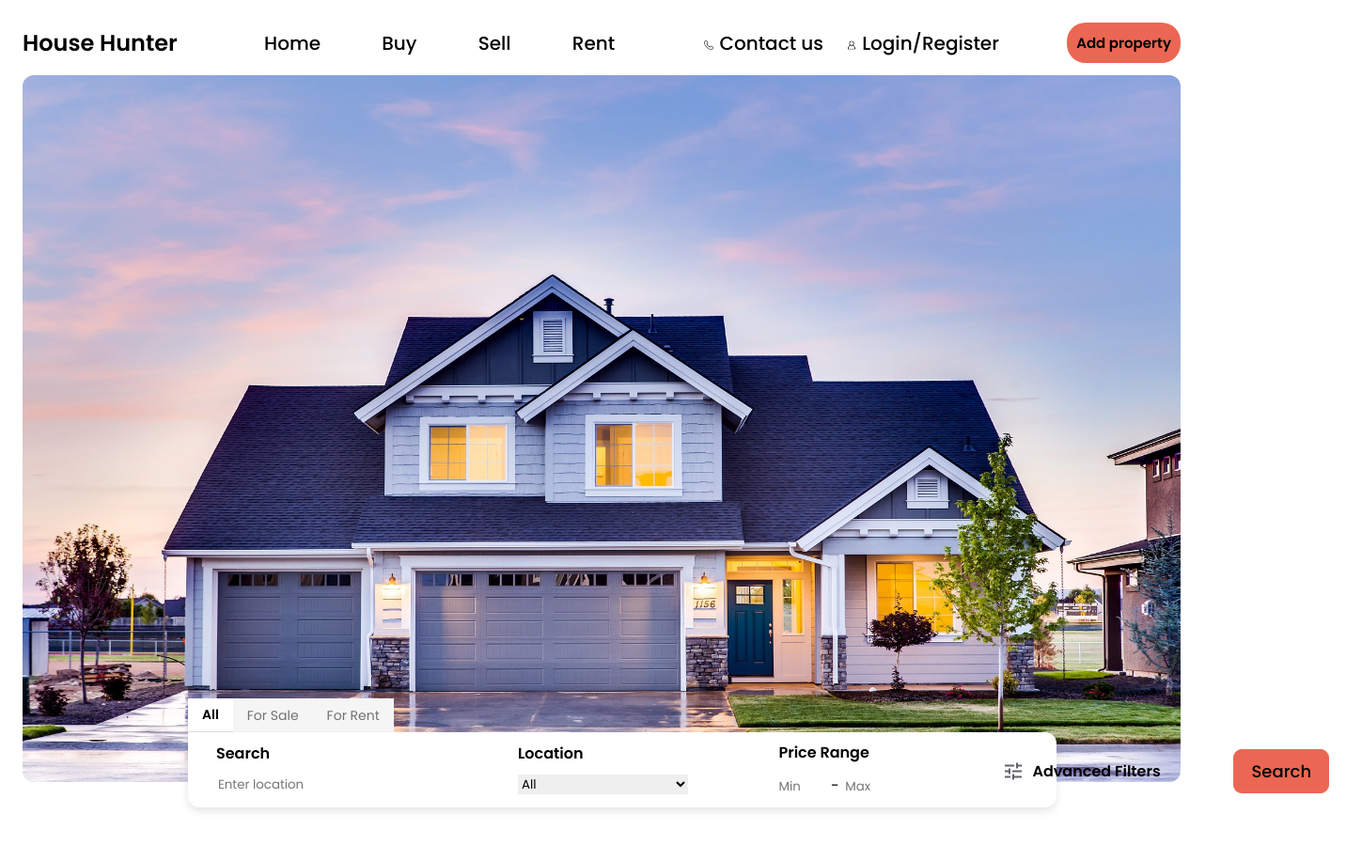
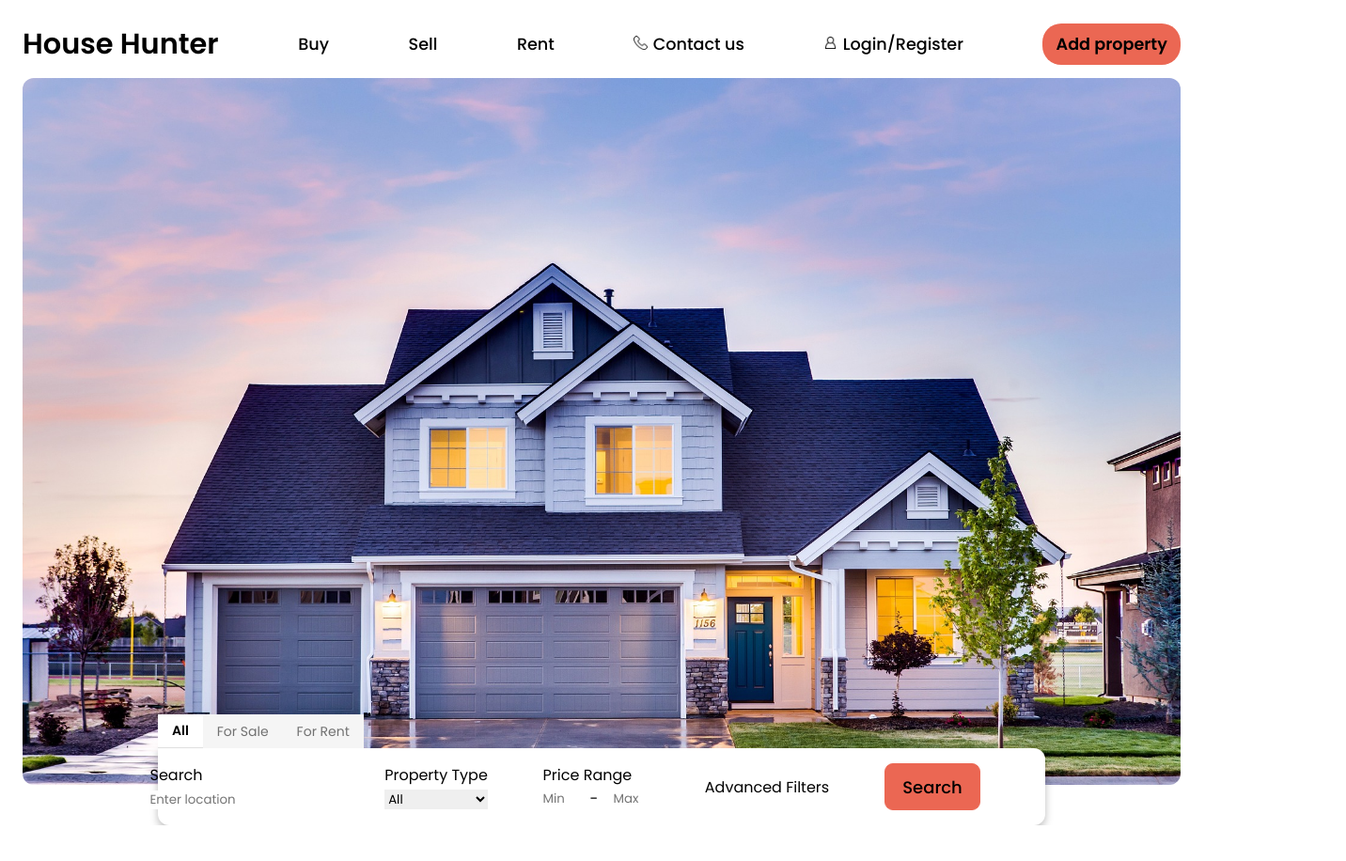
Before and after one commit to Christina0896/Proj.1-Real-estate-website, a plain HTML site: page index.html in a window 1280 px wide. Shown: the whole page at 94% size, 1432 px wide, since content can reach past the window. After the commit the page ends 878 px from the top, so only its background shows below. Drawn offline with Linux system fonts and the light colour scheme.

Commit message:
fix: update navigation links to point to the correct home page

```diff
--- /dev/null
+++ b/global-style.css
@@ -0,0 +1,26 @@
+@import url('https://fonts.googleapis.com/css2?family=Poppins:ital,wght@0,100;0,200;0,300;0,400;0,500;0,600;0,700;0,800;0,900;1,100;1,200;1,300;1,400;1,500;1,600;1,700;1,800;1,900&display=swap');
+* {
+  box-sizing: border-box;
+  margin: 0;
+  padding: 0;
+  font-family: 'Poppins';
+}
+:root {
+  --background: white;
+  --button: rgba(235, 103, 83, 1);
+}
+
+.container {
+  max-width: 1600px;
+  margin: 0 auto;
+  padding: 1.5em;
+  width: 100%;
+}
+a {
+  text-decoration: none;
+  color: black;
+}
+input,
+select {
+  border: none;
+}
--- /dev/null
+++ b/index.css
@@ -0,0 +1,207 @@
+/*header*/
+nav {
+  display: flex;
+  align-items: center;
+  justify-content: space-between;
+  font-size: 1.1rem;
+  font-weight: 500;
+  margin-bottom: 13px;
+}
+.logo {
+  font-size: 1.9rem;
+  font-weight: 600;
+  cursor: pointer;
+}
+
+.contact img,
+.login img,
+.btn-addProperty img {
+  width: 15px;
+  margin-right: 0.3em;
+}
+
+.btn-addProperty {
+  padding: 0.5em 0.8em;
+  border-radius: 20px;
+  border: none;
+  background-color: var(--button);
+  font-size: 1.1rem;
+  font-weight: 600;
+  margin: 0;
+  cursor: pointer;
+}
+.icon-menu {
+  display: none;
+}
+.nav-links a:hover {
+  text-decoration: underline;
+  transition: 0.2s ease;
+}
+/*hero section*/
+.hero {
+  position: relative;
+}
+.hero-img img {
+  width: 100%;
+  height: 47em;
+  border-radius: 12px;
+  object-fit: cover;
+}
+
+/*Tab option*/
+.tab {
+  font-size: 14px;
+  color: rgba(113, 113, 113, 1);
+  padding: 7px 15px;
+  background: rgb(245, 245, 245);
+  border: none;
+  cursor: pointer;
+}
+.tab-option {
+  display: flex;
+}
+.tab.active {
+  color: black;
+  font-weight: 600;
+  background: var(--background);
+  border-bottom: 1px solid rgba(113, 113, 113, 0.226);
+}
+
+/*search container*/
+.search-container {
+  position: absolute;
+  top: 97%;
+  left: 50%;
+  transform: translate(-50%, -50%);
+}
+#property-type {
+  width: 100%;
+  font-size: 0.831rem;
+}
+.search {
+  display: grid;
+  grid-template-columns: repeat(auto-fit, minmax(0, 1fr));
+  justify-items: center;
+  background: var(--background);
+  width: 944px;
+  box-shadow: 0 4px 8px rgba(0, 0, 0, 0.267);
+  border-radius: 0px 12px 12px 12px;
+  padding: 1em 2em 1em 2em;
+}
+/*search-group*/
+.price-input {
+  display: flex;
+  flex-direction: column;
+}
+.price-range {
+  display: flex;
+}
+.price-range .input-min,
+.price-range .input-max {
+  width: 50px;
+}
+.separator {
+  margin-right: 1em;
+}
+
+.search-btn-container {
+  display: flex;
+}
+.search-btn {
+  font-size: 18px;
+  font-weight: 500;
+  padding: 0.5em 1em;
+  border-radius: 9px;
+  border: 1px solid var(--button);
+  background: var(--button);
+}
+input[type='number']::-webkit-inner-spin-button,
+input[type='number']::-webkit-outer-spin-button {
+  -webkit-appearance: none;
+}
+input:focus,
+select:focus {
+  outline: none;
+}
+.login-menu {
+  display: none;
+}
+/*Advanced Filters*/
+.advanced-filters {
+  display: flex;
+  align-items: center;
+}
+/*Advanced filters curtain*/
+.curtain-menu {
+  display: none; /* Hidden by default */
+  position: fixed;
+  top: 0;
+  left: 0;
+  width: 100%;
+  height: 100%;
+  background-color: rgba(0, 0, 0, 0.61); /* Semi-transparent background */
+  z-index: 1000; /* Ensure it's on top */
+  padding: 20px;
+  box-sizing: border-box;
+}
+.curtain-menu .close {
+  color: black;
+  font-size: 18px;
+  text-align: end;
+  cursor: pointer;
+}
+.filters {
+  background-color: var(--background);
+  width: 40%;
+  height: 98%;
+  margin-left: 35em;
+  border-radius: 12px 12px 12px 12px;
+}
+/*responsive*/
+@media only screen and (min-width: 1400px) and (max-width: 1552px) {
+  .nav-links {
+    font-size: 20px;
+  }
+  .logo {
+    font-size: 25px;
+    white-space: nowrap;
+  }
+  .contact,
+  .login,
+  .btn-addProperty {
+    white-space: nowrap;
+  }
+}
+@media only screen and (min-width: 1169px) and (max-width: 1399px) {
+  .btn-addProperty img {
+    display: none;
+  }
+}
+@media only screen and (min-width: 929px) and (max-width: 1166px) {
+  .nav-links {
+    font-size: 18px;
+  }
+  .logo {
+    font-size: 22px;
+    white-space: nowrap;
+  }
+
+  .btn-addProperty {
+    font-size: 13px;
+  }
+  .contact img,
+  .login img {
+    width: 10px;
+  }
+  .btn-addProperty img {
+    display: none;
+  }
+  .search {
+    width: 824px;
+  }
+}
+
+/*responsive: Switch to hamburger menu on small screens*/
+@media only screen and (max-width: 928px) {
+  /*later*/
+}
--- a/index.html
+++ b/index.html
@@ -4,52 +4,47 @@
     <meta charset="UTF-8" />
     <meta name="viewport" content="width=device-width, initial-scale=1.0" />
     <title>House Hunter</title>
-    <link rel="stylesheet" href="style.css" />
+    <link rel="stylesheet" href="global-style.css" />
+    <link rel="stylesheet" href="index.css" />
     <script src="script.js" defer></script>
   </head>
   <body>
     <div class="container">
+      <!-- Header Section -->
       <header>
-        <a href="home.html"><h1 class="logo">House Hunter</h1></a>
-        <nav class="nav-links">
-          <a href="home.html">Home</a>
+        <nav class="nav-links" id="nav-links">
+          <!-- Logo -->
+          <h1 class="logo"><a href="index.html">House Hunter</a></h1>
+          <!-- Navigation Section -->
           <a href="">Buy</a>
           <a href="">Sell</a>
           <a href="">Rent</a>
-          <a href="" class="contact"
-            ><img src="icons/contact.png" alt="" />Contact us</a
-          >
-          <a href="" class="login"
-            ><img src="icons/login.png" alt="" />Login/Register</a
-          >
+          <a href="" class="contact"><img src="icons/contact.png" alt="" />Contact us</a>
+          <a href="" class="login"><img src="icons/login.png" alt="" />Login/Register</a>
+          <button type="button" class="btn-addProperty">Add property<img src="icons/up-arrow.png" alt="" /></button>
         </nav>
-        <button type="button" class="btn-addProperty">
-          Add property<img src="icons/up-arrow.png" alt="" />
-        </button>
 
-        <div class="icon-menu">
-          <img src="icons/hamburger-menu.png" alt="Menu" />
-        </div>
+
       </header>
+
       <main>
+        <!-- Hero Section -->
         <section class="hero">
           <div class="hero-img"><img src="images/house 1.jpg" alt="" /></div>
-          <form class="search" action="">
+          <form class="search-container" action="">
             <div class="tab-option">
               <button type="button" class="tab active">All</button>
               <button type="button" class="tab">For Sale</button>
               <button type="button" class="tab">For Rent</button>
             </div>
-            <div class="search-background">
-              <div class="search-location">
+            <div class="search">
+              <div class="search-location search-group">
                 <label for="">Search</label>
-                <input
-                  type="text"
-                  id="search-location"
-                  placeholder="Enter location" />
+                <input type="text" id="search-location" placeholder="Enter location" />
               </div>
-              <div class="property-type">
-                <label for="">Location</label>
+              <div class="property-type search-group">
+                <label for="">Property Type</label>
+                <div>
                   <select name="" id="property-type">
                     <option value="">All</option>
                     <option value="">House</option>
@@ -57,21 +52,17 @@
                     <option value="">Commercial</option>
                   </select>
                 </div>
-              <div class="price-input">
+              </div>
+              <div class="price-input search-group">
                 <label for="">Price Range</label>
-                <div>
+                <div class="price-range">
                   <input type="number" class="input-min" placeholder="Min" />
                   <span class="separator">-</span>
                   <input type="number" class="input-max" placeholder="Max" />
                 </div>
+              </div>
               <div class="advanced-filters">
-                  <img src="icons/advance-filters.svg" alt="" />
-                  <a
-                    href="javascript:void(0);"
-                    id="filters-curtain"
-                    onclick="openNav()"
-                    >Advanced Filters</a
-                  >
+                <a href="javascript:void(0);" id="filters-curtain" onclick="openNav()">Advanced Filters</a>
               </div>
               <div class="curtain-menu">
                 <div class="filters">
@@ -79,16 +70,10 @@
                     <span class="close-btn" onclick="closeNav()">X</span>
                   </div>
                   <h2>Filters</h2>
-                    <form action=""></form>
                 </div>
               </div>
-
-                <div>
-                  <button class="search-btn">
-                    <span><a href="">Search</a></span>
-                    <span> </span>
-                  </button>
-                </div>
+              <div class="search-btn-container search-group">
+                <button class="search-btn">Search</button>
               </div>
             </div>
           </form>
--- a/style.css
+++ /dev/null
@@ -1,333 +0,0 @@
-@import url("https://fonts.googleapis.com/css2?family=Poppins:ital,wght@0,100;0,200;0,300;0,400;0,500;0,600;0,700;0,800;0,900;1,100;1,200;1,300;1,400;1,500;1,600;1,700;1,800;1,900&display=swap");
-* {
-  box-sizing: border-box;
-  margin: 0;
-  font-family: "Poppins";
-}
-:root {
-  --c1--: white;
-  --c2--: rgba(235, 103, 83, 1);
-}
-body {
-  background-color: var(--c1--);
-}
-.container {
-  max-width: 1600px;
-  margin: 0 auto;
-  padding: 1.5em;
-  width: 100%;
-}
-a {
-  text-decoration: none;
-  color: black;
-}
-/*header*/
-header {
-  display: flex;
-  align-items: center;
-  justify-content: space-between;
-  font-size: 1.1rem;
-  font-weight: 500;
-  margin-bottom: 13px;
-}
-.logo {
-  font-size: 1.9rem;
-  font-weight: 600;
-  cursor: pointer;
-}
-.nav-links a {
-  margin: 3.2em;
-}
-
-.contact img,
-.login img,
-.btn-addProperty img {
-  width: 15px;
-  margin-right: 0.3em;
-}
-.nav-links .contact,
-.nav-links .login {
-  margin: 15px;
-}
-.nav-links .contact {
-  margin-left: 6em;
-}
-.btn-addProperty {
-  padding: 0.5em 0.8em;
-  border-radius: 20px;
-  border: none;
-  background-color: var(--c2--);
-  font-size: 1.1rem;
-  font-weight: 600;
-  margin: 0;
-  cursor: pointer;
-}
-.icon-menu {
-  display: none;
-}
-.nav-links a:hover {
-  text-decoration: underline;
-  transition: 0.2s ease;
-}
-/*hero*/
-.hero-img img {
-  width: 100%;
-  height: 47em;
-  border-radius: 12px 12px 12px 12px;
-}
-/*search bar*/
-.search {
-  display: flex;
-  flex-direction: column;
-  position: relative;
-  top: -6em;
-  right: -11em;
-}
-
-.search-background {
-  /*white background */
-  display: flex;
-  background: var(--c1--);
-  width: 75%;
-  height: 5em;
-  box-shadow: 0 4px 8px rgba(0, 0, 0, 0.1);
-  border-radius: 0px 12px 12px 12px;
-}
-.tab {
-  font-size: 14px;
-  color: rgba(113, 113, 113, 1);
-  padding: 7px 15px;
-  background: rgb(245, 245, 245);
-  border: none;
-  cursor: pointer;
-}
-.tab-option {
-  display: flex;
-}
-.tab.active {
-  color: black;
-  font-weight: 600;
-  background: var(--c1--);
-  border-bottom: 1px solid rgba(113, 113, 113, 0.226);
-}
-.search-location,
-.property-type {
-  display: flex;
-  flex-direction: column;
-  padding: 10px 30px;
-}
-.search-location label,
-.property-type label {
-  margin-bottom: 10px;
-  margin-right: 7em;
-  font-weight: 600;
-}
-.search-location input,
-.price-input input {
-  border: none;
-}
-.property-type select {
-  border: none;
-}
-.price-input {
-  margin: 9px;
-  margin-left: 4em;
-}
-.price-input label {
-  margin-left: 2px;
-  font-weight: 600;
-}
-.price-input input {
-  margin-top: 13px;
-  width: 4em;
-}
-
-.advanced-filters {
-  display: flex;
-  margin: -2.5em 0 0 15em;
-  font-weight: 600;
-}
-.advanced-filters img {
-  margin-right: 8px;
-}
-.search-btn {
-  display: flex;
-  font-family: "Poppins", sans-serif;
-  font-size: 18px;
-  font-weight: 500;
-  padding: 0.5em 1em;
-  border-radius: 9px;
-  border: 1px solid var(--c2--);
-  background: var(--c2--);
-  margin: -2em 0 0 27em;
-}
-input[type="number"]::-webkit-inner-spin-button,
-input[type="number"]::-webkit-outer-spin-button {
-  -webkit-appearance: none;
-}
-input:focus {
-  outline: none;
-}
-select:focus {
-  outline: none;
-}
-/*Advanced filters curtain*/
-.curtain-menu {
-  display: none; /* Hidden by default */
-  position: fixed;
-  top: 0;
-  left: 0;
-  width: 100%;
-  height: 100%;
-  background-color: rgba(0, 0, 0, 0.61); /* Semi-transparent background */
-  z-index: 1000; /* Ensure it's on top */
-  padding: 20px;
-  box-sizing: border-box;
-}
-.curtain-menu .close {
-  color: black;
-  font-size: 18px;
-  text-align: end;
-  cursor: pointer;
-}
-.filters {
-  background-color: var(--c1--);
-  width: 40%;
-  height: 98%;
-  margin-left: 35em;
-  border-radius: 12px 12px 12px 12px;
-}
-/*responsive*/
-@media only screen and (min-width: 1400px) and (max-width: 1552px) {
-  .nav-links {
-    font-size: 20px;
-  }
-  .nav-links a {
-    margin: 43px;
-  }
-  .logo {
-    font-size: 25px;
-  }
-}
-@media only screen and (min-width: 1167px) and (max-width: 1399px) {
-  .nav-links {
-    font-size: 20px;
-  }
-  .nav-links a {
-    margin: 20px;
-  }
-  .logo {
-    font-size: 24px;
-  }
-  .nav-links .contact,
-  .nav-links .login {
-    margin: 10px;
-  }
-  .nav-links .contact {
-    margin-left: 3em;
-  }
-  .nav-links a {
-    margin: 30px;
-  }
-  .btn-addProperty {
-    padding: 10px 10px;
-    font-size: 15px;
-  }
-  .contact img,
-  .login img {
-    width: 10px;
-  }
-  .btn-addProperty img {
-    display: none;
-  }
-}
-@media only screen and (min-width: 973px) and (max-width: 1166px) {
-  .nav-links {
-    font-size: 15px;
-  }
-  .logo {
-    font-size: 18px;
-  }
-  .nav-links .contact,
-  .nav-links .login {
-    margin: 15px;
-  }
-  .nav-links .contact {
-    margin-left: 3em;
-  }
-  .nav-links a {
-    margin: 20px;
-  }
-  .btn-addProperty {
-    padding: 10px 10px;
-    font-size: 13px;
-  }
-  .contact img,
-  .login img {
-    width: 10px;
-  }
-  .btn-addProperty img {
-    display: none;
-  }
-}
-
-@media only screen and (min-width: 767px) and (max-width: 972px) {
-  .nav-links {
-    font-size: 13px;
-  }
-  .logo {
-    font-size: 14px;
-  }
-  .nav-links a {
-    margin: 10px;
-  }
-  .btn-addProperty {
-    padding: 8px 8px;
-    font-size: 12px;
-  }
-  .contact img,
-  .login img {
-    width: 8px;
-  }
-  .btn-addProperty img {
-    display: none;
-  }
-}
-/*responsive: Switch to hamburger menu on small screens*/
-@media only screen and (max-width: 766px) {
-  .icon-menu {
-    display: flex;
-    cursor: pointer;
-  }
-  .btn-addProperty,
-  .nav-links {
-    display: none;
-  }
-  .nav-links.active {
-    display: flex;
-    position: absolute;
-    flex-direction: column;
-    align-items: center;
-    width: 100%;
-    top: 80px;
-    right: 0px;
-    background-color: var(--c2--);
-  }
-  .nav-links .contact,
-  .nav-links .login {
-    margin-left: 5px;
-  }
-
-  .nav-links a {
-    margin: 0.5em;
-    padding: 15px 10em;
-  }
-
-  .nav-links a:hover {
-    background-color: rgba(255, 255, 255, 0.219);
-    transition: 0.4s ease;
-  }
-  .hero-img img {
-    height: 40em;
-  }
-}
```
Also changed, not shown: script.js (+6 -11 lines), icons/advance-filters.svg (deleted). Lines whose indentation alone changed are shown as unchanged.
